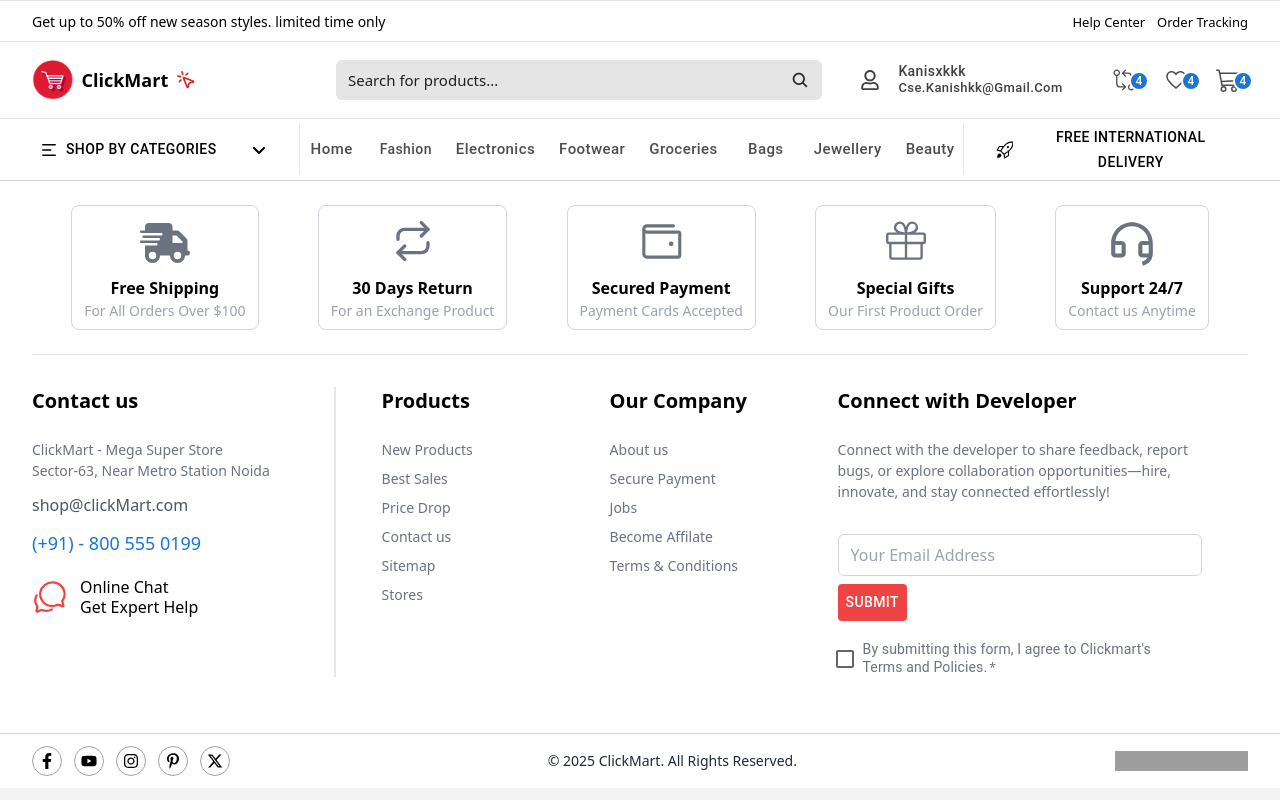
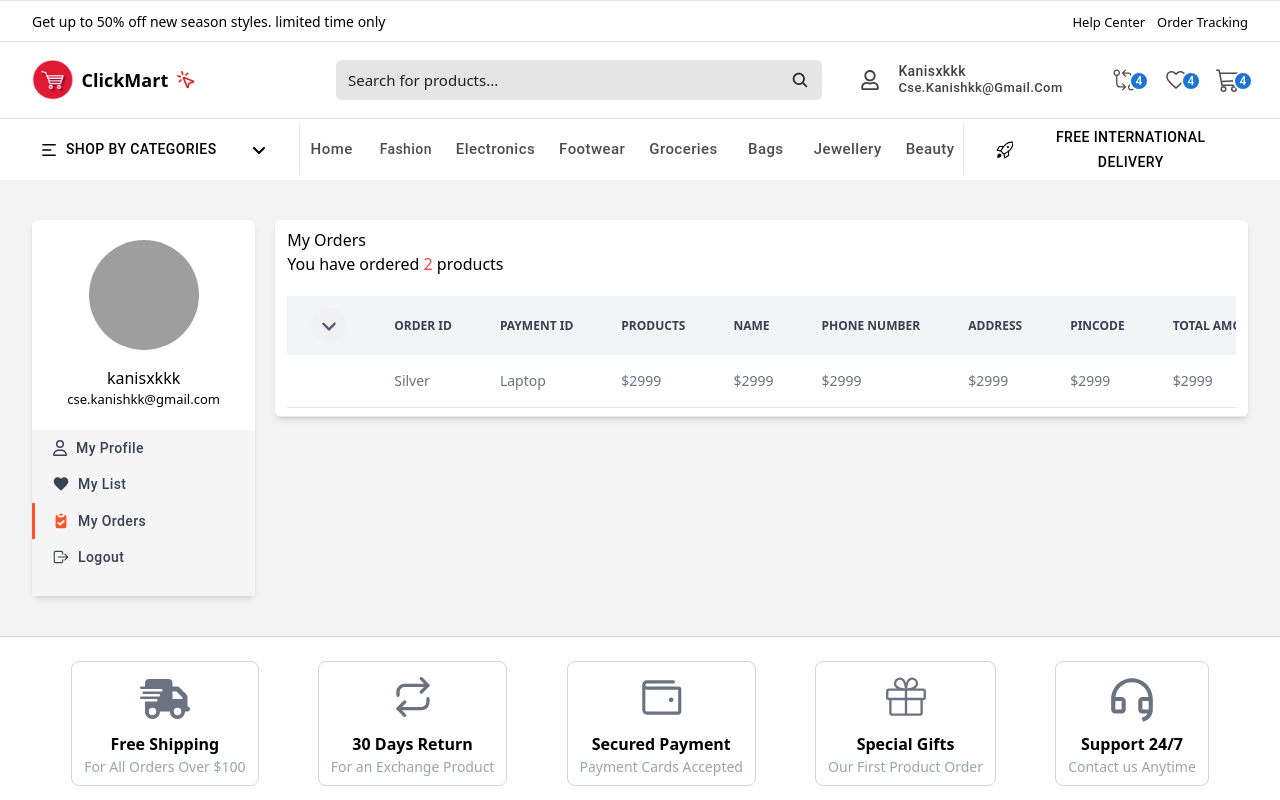
Before and after one commit to swe-kanishk/ClickMart-E-Commerce-App, a React (Vite) app in the folder client/: page /orders in a window 1280 px wide. Shown: the top 800 px of the page. Built offline with nearby package versions, Linux system fonts and the light colour scheme; grey boxes are pictures that could not be loaded.

Commit message:
order page ui done

```diff
--- a/client/src/App.jsx
+++ b/client/src/App.jsx
@@ -24,6 +24,7 @@
 import Checkout from "./pages/Checkout/Checkout";
 import MyAccount from "./pages/My-Account/MyAccount";
 import Wishlist from "./pages/Wishlist/Wishlist";
+import Orders from "./pages/Order/Orders";
 
 const notify = () => toast('Here is your toast.');
 
@@ -67,6 +68,7 @@
             <Route path={"/checkout"} element={<Checkout />} />
             <Route path={"/cart"} element={<Cart />} />
             <Route path={"/wishlist"} element={<Wishlist />} />
+            <Route path={"/orders"} element={<Orders />} />
           </Routes>
           <Footer />
         </MyContext.Provider>
--- a/client/src/index.css
+++ b/client/src/index.css
@@ -260,7 +260,7 @@
   height: 50%;
   position: absolute;
   top: 50%;
-  transform: all 0.3s ease-in-out;
+  transform: all 1s ease-in-out !important;
   opacity: 0;
   left: 0px;
   background: #ff5526;
--- /dev/null
+++ b/client/src/pages/Order/Orders.jsx
@@ -0,0 +1,101 @@
+import React from "react";
+import AccountSidebar from "../My-Account/AccountSidebar";
+import { Button } from "@mui/material";
+import { FaAngleDown } from "react-icons/fa6";
+
+function Orders() {
+  return (
+    <section className="py-10 w-full">
+      <div className="container flex gap-5">
+        <div className="left-col w-[20%]">
+          <AccountSidebar />
+        </div>
+        <div className="right-col w-[80%]">
+          <div className="shadow-md rounded-md mb-10 bg-white">
+            <div className="px-3 py-2 border-b mb-1">
+              <h2>My Orders</h2>
+              <p>
+                You have ordered{" "}
+                <span className="text-red-500 font-medium">2</span> products
+              </p>
+              <div className="relative overflow-x-auto mt-5">
+                <table className="w-full text-sm text-left rtl:text-right text-gray-500 ">
+                  <thead className="text-xs text-gray-700 uppercase bg-gray-100  ">
+                    <tr>
+                      <th scope="col" className="px-6 whitespace-nowrap py-3">
+                        <Button className="!w-[35px] !min-w-[35px] !bg-[#f1f1f1] !text-gray-600  !rounded-full !h-[35px]"><FaAngleDown size={'18px'} /></Button>
+                      </th>
+                      <th scope="col" className="px-6 whitespace-nowrap py-3">
+                        Order Id
+                      </th>
+                      <th scope="col" className="px-6 whitespace-nowrap py-3">
+                        Payment Id
+                      </th>
+                      <th scope="col" className="px-6 whitespace-nowrap py-3">
+                        Products
+                      </th>
+                      <th scope="col" className="px-6 whitespace-nowrap py-3">
+                        Name
+                      </th>
+                      <th scope="col" className="px-6 whitespace-nowrap py-3">
+                        Phone Number
+                      </th>
+                      <th scope="col" className="px-6 whitespace-nowrap py-3">
+                        Address
+                      </th>
+                      <th scope="col" className="px-6 whitespace-nowrap py-3">
+                        Pincode
+                      </th>
+                      <th scope="col" className="px-6 whitespace-nowrap py-3">
+                        Total Amount
+                      </th>
+                      <th scope="col" className="px-6 whitespace-nowrap py-3">
+                        User Id
+                      </th>
+                      <th scope="col" className="px-6 whitespace-nowrap py-3">
+                        Email
+                      </th>
+                      <th scope="col" className="px-6 whitespace-nowrap py-3">
+                        User Id
+                      </th>
+                      <th scope="col" className="px-6 whitespace-nowrap py-3">
+                        Order Status
+                      </th>
+                      <th scope="col" className="px-6 whitespace-nowrap py-3">
+                        Date
+                      </th>
+                    </tr>
+                  </thead>
+                  <tbody>
+                    <tr className="bg-white border-b">
+                      <th
+                        scope="row"
+                        className="px-6 py-4 font-medium text-gray-900 whitespace-nowrap "
+                      >
+                        &nbsp;
+                      </th>
+                      <td className="px-6 py-4">Silver</td>
+                      <td className="px-6 py-4">Laptop</td>
+                      <td className="px-6 py-4">$2999</td>
+                      <td className="px-6 py-4">$2999</td>
+                      <td className="px-6 py-4">$2999</td>
+                      <td className="px-6 py-4">$2999</td>
+                      <td className="px-6 py-4">$2999</td>
+                      <td className="px-6 py-4">$2999</td>
+                      <td className="px-6 py-4">$2999</td>
+                      <td className="px-6 py-4">$2999</td>
+                      <td className="px-6 py-4">$2999</td>
+                      <td className="px-6 py-4">$2999</td>
+                    </tr>
+                  </tbody>
+                </table>
+              </div>
+            </div>
+          </div>
+        </div>
+      </div>
+    </section>
+  );
+}
+
+export default Orders;
```
